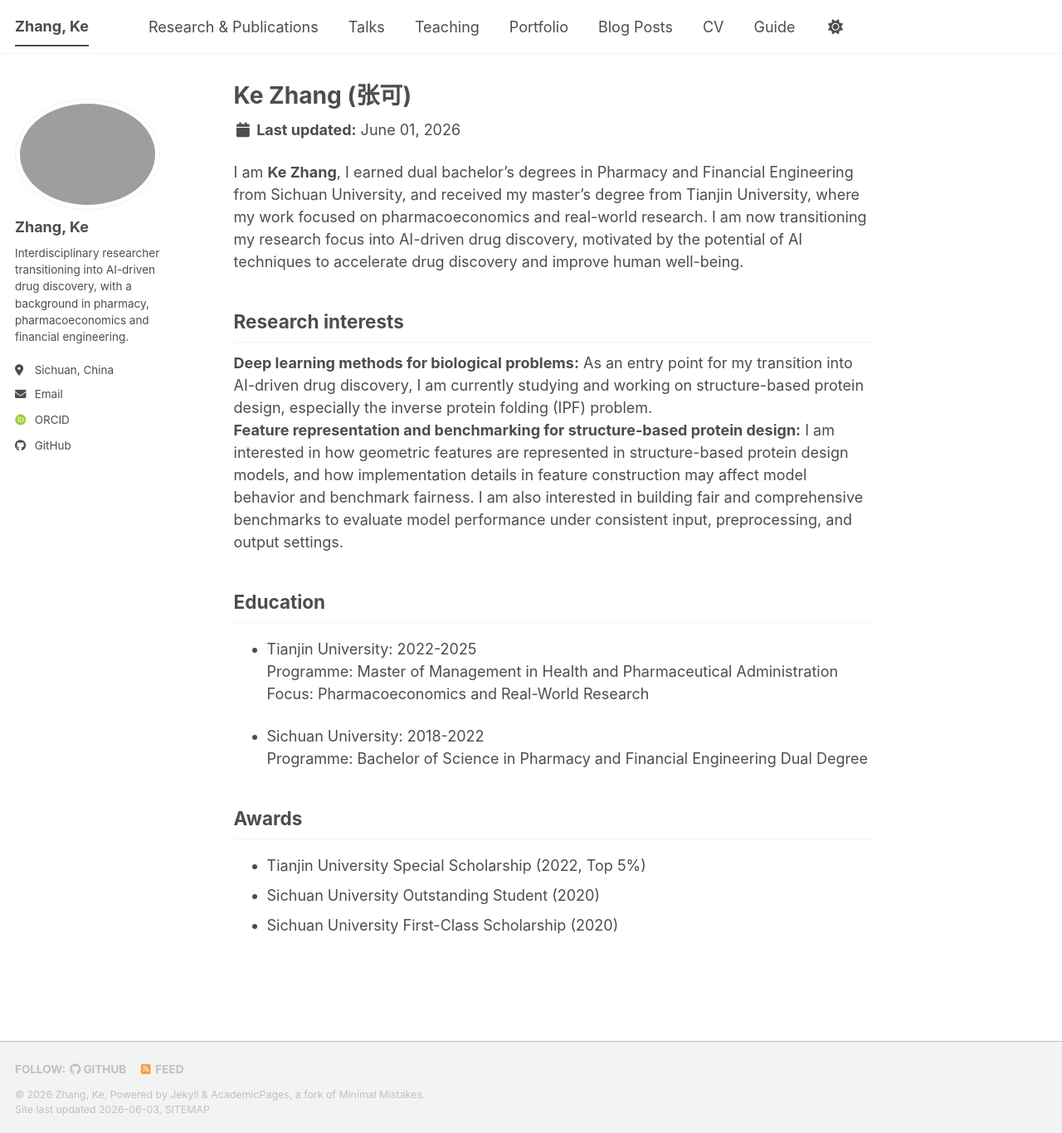
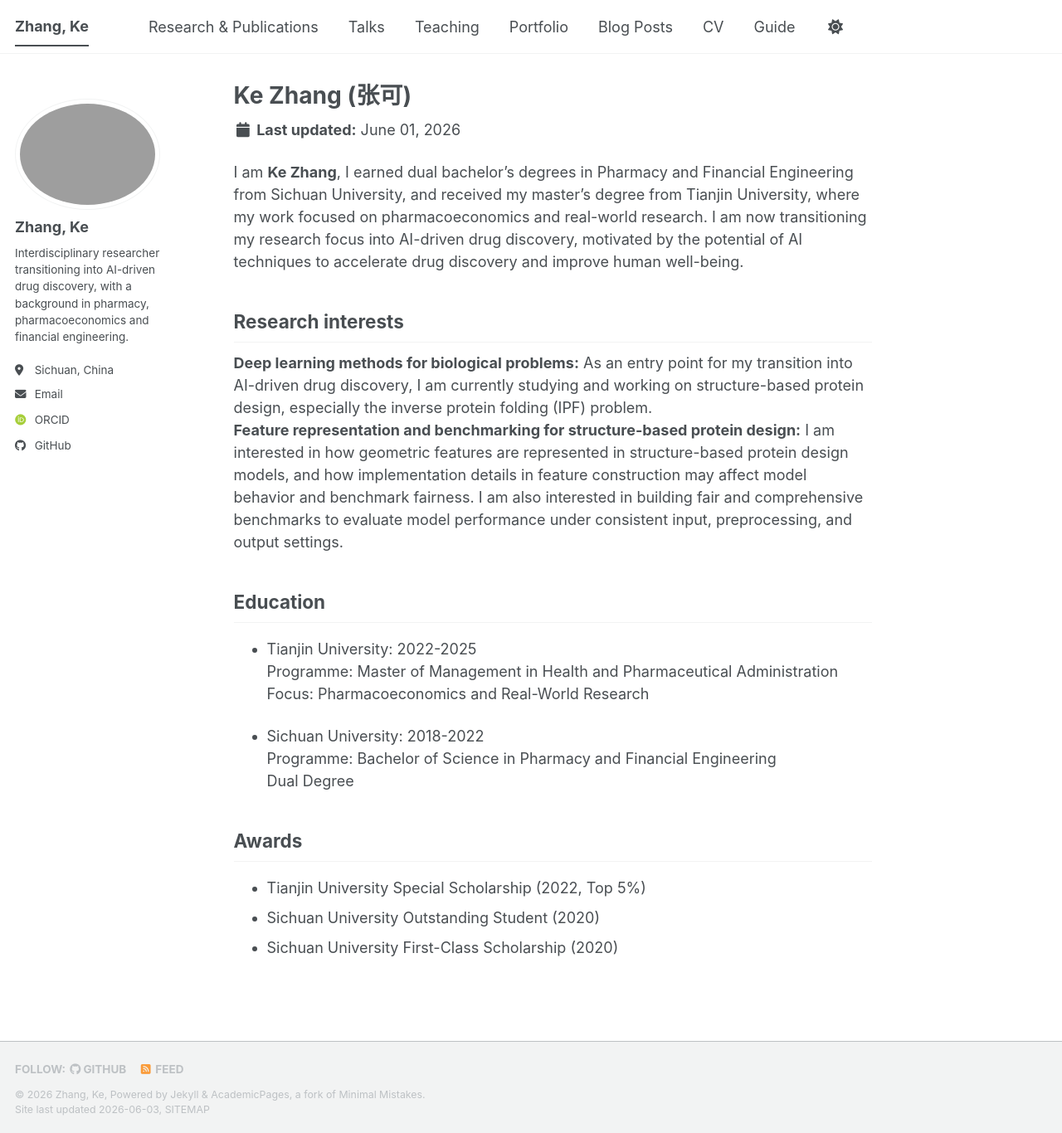
Before and after one commit to Zhangke123jimu/Zhangke123jimu.github.io, a Jekyll site: the page built from _pages/about.md, in a window 1280 px wide and 1366 px high. Shown: the whole window at 83% size. Built offline with Jekyll 4.4.1, drawn with Linux system fonts in a browser that asks for light colours; some web fonts are replaced; a script bundle is joined from its source files by our own code; library files that are not in the unit come from our copies.

```diff
--- a/_pages/about.md
+++ b/_pages/about.md
@@ -22,11 +22,11 @@ Research interests
 Education
 ------
 - Tianjin University:	2022-2025 \
-Programme: Master of Management in Health and Pharmaceutical Administration
+Programme: Master of Management in Health and Pharmaceutical Administration \
 Focus: Pharmacoeconomics and Real-World Research
 
 - Sichuan University:	2018-2022 \
-Programme: Bachelor of Science in Pharmacy and Financial Engineering
+Programme: Bachelor of Science in Pharmacy and Financial Engineering \
 Dual Degree
 
 Awards
```
